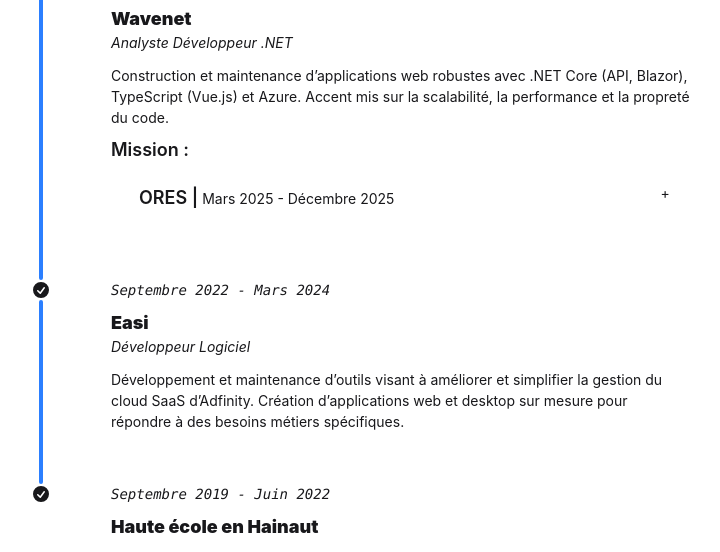
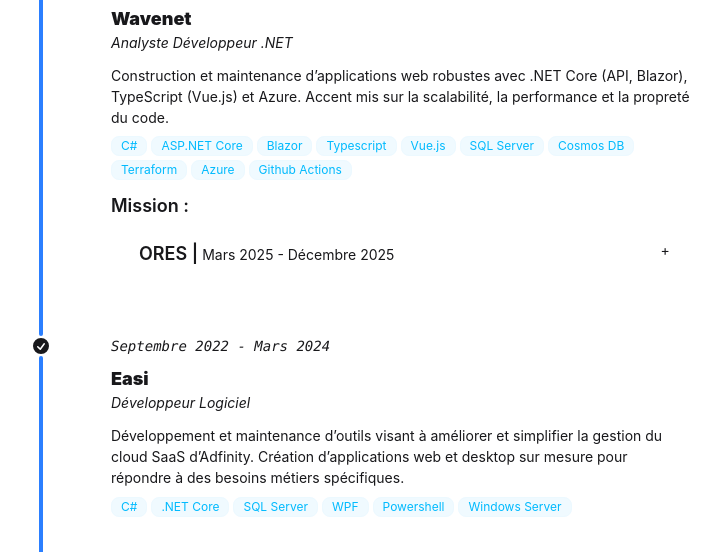
Before and after one commit to h0livier/nuxt-portfolio, a Nuxt app: page / in a window 1280 px wide. Shown: the part 1203-1755 px from the top of the page, without its empty margins (289-1009 px from the left). Built offline with nearby package versions, Linux system fonts and the light colour scheme.

Commit message:
Added skills in experiences

```diff
--- a/components/timeline.vue
+++ b/components/timeline.vue
@@ -33,7 +33,9 @@
                             <h3 class="text-sm italic mb-1">{{ experience.title }}</h3>
                         </div>
                         {{ experience.description }}
-
+                        <div>
+                            <span v-for="(skill, index) in experience.skills" :key="index" class="badge badge-info badge-soft badge-sm me-1 mb-1">{{ skill }}</span>
+                        </div>
                         <div v-if="experience.missions && experience.missions.length > 0">
                             <h4 class="font-semibold mb-1 text-lg">{{ pluralize($t("mission"), experience.missions.length) }} : </h4>
                             <div v-for="(mission, index) in experience.missions" :key="mission.date" class="ml-3">
@@ -45,6 +47,9 @@
                                     <div class="collapse-content">
                                         <p class="text-sm italic mb-2 block">{{ mission.title }}</p>
                                         <p class="block">{{ mission.description }}</p>
+                                        <div class="mt-2">
+                                            <span v-for="(skill, index) in mission.skills" :key="index" class="badge badge-info badge-soft badge-sm me-1 mb-1">{{ skill }}</span>
+                                        </div>
                                     </div>
                                 </div>
                             </div>
--- a/services/useProfileData.ts
+++ b/services/useProfileData.ts
@@ -8,7 +8,8 @@
     title: t('experiences.wavenet.missions.0.title'),
     enterprise: t('experiences.wavenet.missions.0.enterprise'),
     date: t('experiences.wavenet.missions.0.date'),
-    description: t('experiences.wavenet.missions.0.description')
+    description: t('experiences.wavenet.missions.0.description'),
+    skills: ['C#', 'ASP.NET Core', 'Blazor', 'SQL Server', 'Cosmos DB']
   }
 
   const experiences: WorkPlace[] = [
@@ -17,19 +18,22 @@
       description: t('experiences.wavenet.description'),
       date: t('experiences.wavenet.date'),
       title: t('experiences.wavenet.title'),
+      skills: ['C#', 'ASP.NET Core', 'Blazor', 'Typescript', 'Vue.js', 'SQL Server', 'Cosmos DB', 'Terraform', 'Azure', 'Github Actions'],
       missions: [ oresMission ]
     },
     {
       name: 'Easi',
       description: t('experiences.easi.description'),
       date: t('experiences.easi.date'),
-      title: t('experiences.easi.title')
+      title: t('experiences.easi.title'),
+      skills: ['C#', '.NET Core', 'SQL Server', 'WPF', 'Powershell', 'Windows Server']
     },/*
     {
       name: t('experiences.ulb.name'),
       description: t('experiences.ulb.description'),
       date: t('experiences.ulb.date'),
       title: t('experiences.ulb.title'),
+      skills: ['PHP', 'MySQL', 'HTML5', 'CSS3', 'Javascript', 'JQuery'],
       internship: true
     }*/
   ]
--- a/types/index.ts
+++ b/types/index.ts
@@ -12,12 +12,13 @@
     enterprise: string
     date: string
     description: string
+    skills?: string[]
 }
 export interface WorkPlace extends Place {
     title: string
-    ores_date?: string
     missions?: Mission[]
     internship?: boolean
+    skills?: string[]
 }
 
 export interface Certification extends Place {
```
